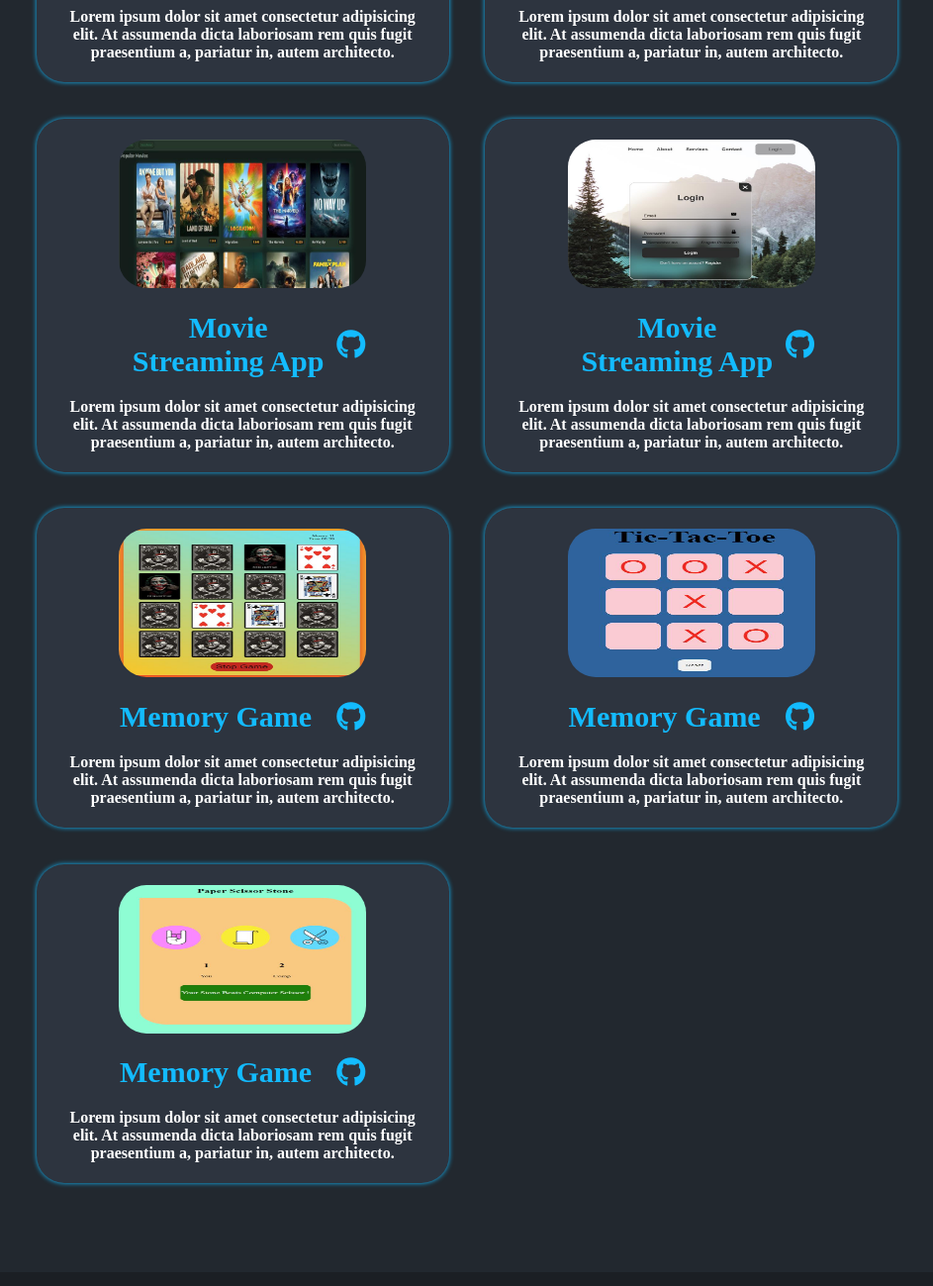
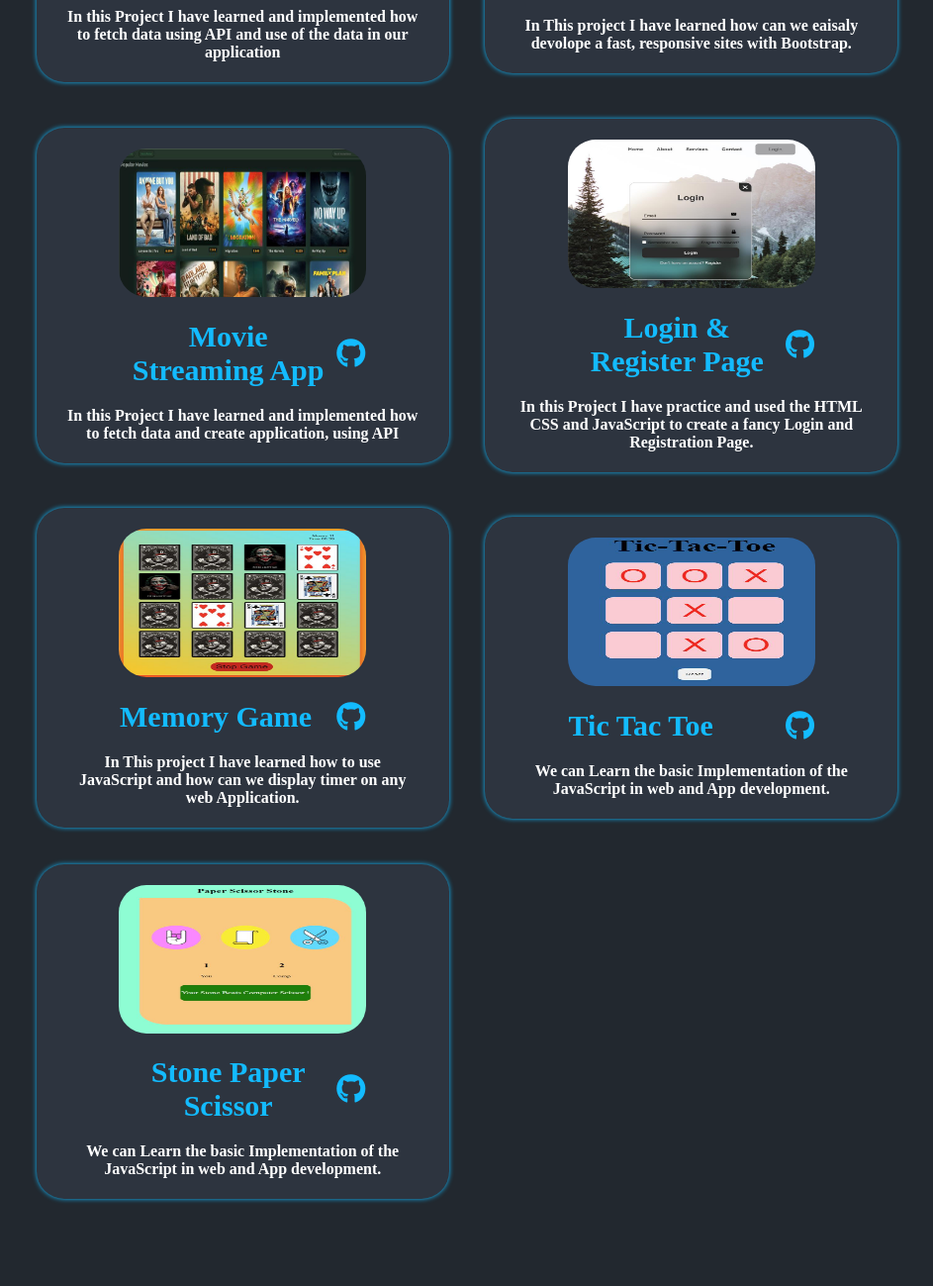
Before and after one commit to RaviPrakashChoudhary/Portfolio, a plain HTML site: page index.html in a window 1280 px wide. Shown: the part 3321-4620 px from the top of the page at 99% size, without its empty margins (168-1111 px from the left). Drawn offline with Linux system fonts and the light colour scheme.

Commit message:
index.html
Added the details and the links of the projects.

```diff
--- a/index.html
+++ b/index.html
@@ -33,7 +33,7 @@
         </div>
         <div class="btn">
             <a href="#Contactme">
-                <button class="Contact" >Contact Me</button>
+                <button class="Contact">Contact Me</button>
             </a>
         </div>
     </header>
@@ -93,12 +93,12 @@
         </div>
         <div class="skillsNames">
             <div class="box">
-                <img src="./html.png" alt="">
+                <img src="./html.png" alt="" >
                 <h3>HTML</h3>
                 <p>Lorem ipsum dolor, sit amet consectetur adipisicing elit. Dolores dicta illo quasi qui possimus.
                     Obcaecati nesciunt sapiente ab error voluptatum optio asperiores dolores, quidem, odio est
                     consequuntur fugit, et explicabo?</p>
-                <a href="#">
+                <a href="#" target="_blank">
                     Details
                     <i class="fa-solid fa-arrow-right fa-l"></i>
                 </a>
@@ -109,24 +109,33 @@
                 <p>Lorem ipsum dolor, sit amet consectetur adipisicing elit. Dolores dicta illo quasi qui possimus.
                     Obcaecati nesciunt sapiente ab error voluptatum optio asperiores dolores, quidem, odio est
                     consequuntur fugit, et explicabo?</p>
-                <a href="#">
+                <a href="#" target="_blank">
                     Details
                     <i class="fa-solid fa-arrow-right fa-l"></i>
                 </a>
             </div>
-
             <div class="box">
                 <img src="./js.png" alt="">
                 <h3>JavaScript</h3>
                 <p>Lorem ipsum dolor, sit amet consectetur adipisicing elit. Dolores dicta illo quasi qui possimus.
                     Obcaecati nesciunt sapiente ab error voluptatum optio asperiores dolores, quidem, odio est
                     consequuntur fugit, et explicabo?</p>
-                <a href="#">
+                <a href="#" target="_blank">
                     Details
                     <i class="fa-solid fa-arrow-right fa-l"></i>
                 </a>
             </div>
-
+            <div class="box ">
+                <img src="./bootstrap.png" alt="" class="bootstrap">
+                <h3>Bootstrap</h3>
+                <p>Lorem ipsum dolor, sit amet consectetur adipisicing elit. Dolores dicta illo quasi qui possimus.
+                    Obcaecati nesciunt sapiente ab error voluptatum optio asperiores dolores, quidem, odio est
+                    consequuntur fugit, et explicabo?</p>
+                <a href="#" target="_blank">
+                    Details
+                    <i class="fa-solid fa-arrow-right fa-l"></i>
+                </a>
+            </div>
         </div>
     </section>
     <section class="Projects" id="Projects">
@@ -134,7 +143,7 @@
             <h2>My <span>Projects</span></h2>
         </div>
         <div class="projectContent">
-            <a href="">
+            <a href="https://raviprakashchoudhary.github.io/Weather-Report/" target="_blank" target="_blank">
                 <div class="row">
                     <img src="./weather.png" alt="">
                     <div class="mainRow">
@@ -143,12 +152,11 @@
                         </div>
                         <i class="fa-brands fa-github"></i>
                     </div>
-                    <h4>Lorem ipsum dolor sit amet consectetur adipisicing elit. At assumenda dicta laboriosam rem quis
-                        fugit praesentium a, pariatur in, autem architecto.</h4>
+                    <h4>In this Project I have learned and implemented how to fetch data using API and use of the data
+                        in our application</h4>
                 </div>
             </a>
-<a href="">
-
+            <a href="https://raviprakashchoudhary.github.io/BookSelling/" target="_blank">
                 <div class="row">
                     <img src="./BookSelling.jpg" alt="">
                     <div class="mainRow">
@@ -157,11 +165,11 @@
                         </div>
                         <i class="fa-brands fa-github"></i>
                     </div>
-        <h4>Lorem ipsum dolor sit amet consectetur adipisicing elit. At assumenda dicta laboriosam rem quis fugit
-            praesentium a, pariatur in, autem architecto.</h4>
+                    <h4>In This project I have learned how can we eaisaly devolope a fast, responsive sites
+                        with Bootstrap.</h4>
                 </div>
             </a>
-
+            <a href="https://raviprakashchoudhary.github.io/Movi-Website-Using-API/" target="_blank">
                 <div class="row">
                     <img src="OnlineMovie.jpg" alt="">
                     <div class="mainRow">
@@ -170,20 +178,24 @@
                         </div>
                         <i class="fa-brands fa-github"></i>
                     </div>
-            <h4>Lorem ipsum dolor sit amet consectetur adipisicing elit. At assumenda dicta laboriosam rem quis fugit
-                praesentium a, pariatur in, autem architecto.</h4>
+                    <h4>In this Project I have learned and implemented how to fetch data and create application, using
+                        API</h4>
                 </div>
+            </a>
+            <a href="https://raviprakashchoudhary.github.io/LoginPage/" target="_blank">
                 <div class="row">
                     <img src="./login.jpg" alt="">
                     <div class="mainRow">
                         <div class="rowText">
-                    <h5>Movie Streaming App</h5>
+                            <h5>Login & Register Page</h5>
                         </div>
                         <i class="fa-brands fa-github"></i>
                     </div>
-            <h4>Lorem ipsum dolor sit amet consectetur adipisicing elit. At assumenda dicta laboriosam rem quis fugit
-                praesentium a, pariatur in, autem architecto.</h4>
+                    <h4>In this Project I have practice and used the HTML CSS and JavaScript to create a fancy Login and
+                        Registration Page. </h4>
                 </div>
+            </a>
+            <a href="https://raviprakashchoudhary.github.io/Card/" target="_blank">
                 <div class="row">
                     <img src="./cardGame.jpg" alt="">
                     <div class="mainRow">
@@ -192,34 +204,34 @@
                         </div>
                         <i class="fa-brands fa-github"></i>
                     </div>
-            <h4>Lorem ipsum dolor sit amet consectetur adipisicing elit. At assumenda dicta laboriosam rem quis fugit
-                praesentium a, pariatur in, autem architecto.</h4>
+                    <h4>In This project I have learned how to use JavaScript and how can we display timer on any web
+                        Application.</h4>
                 </div>
-
+            </a>
+            <a href="https://raviprakashchoudhary.github.io/TTT/" target="_blank">
                 <div class="row">
                     <img src="./TTT.jpg" alt="">
                     <div class="mainRow">
                         <div class="rowText">
-                    <h5>Memory Game</h5>
+                            <h5>Tic Tac Toe</h5>
                         </div>
                         <i class="fa-brands fa-github"></i>
                     </div>
-            <h4>Lorem ipsum dolor sit amet consectetur adipisicing elit. At assumenda dicta laboriosam rem quis fugit
-                praesentium a, pariatur in, autem architecto.</h4>
+                    <h4>We can Learn the basic Implementation of the JavaScript in web and App development.</h4>
                 </div>
-
+            </a>
+            <a href="https://raviprakashchoudhary.github.io/SPS/" target="_blank">
                 <div class="row">
                     <img src="./SPS.jpg" alt="">
                     <div class="mainRow">
                         <div class="rowText">
-                    <h5>Memory Game</h5>
+                            <h5>Stone Paper Scissor</h5>
                         </div>
                         <i class="fa-brands fa-github"></i>
                     </div>
-            <h4>Lorem ipsum dolor sit amet consectetur adipisicing elit. At assumenda dicta laboriosam rem quis fugit
-                praesentium a, pariatur in, autem architecto.</h4>
+                    <h4>We can Learn the basic Implementation of the JavaScript in web and App development.</h4>
                 </div>
-
+            </a>
         </div>
     </section>
     <section id="Contactme" class="Contactme">
```
Lines whose indentation alone changed are shown as unchanged.
